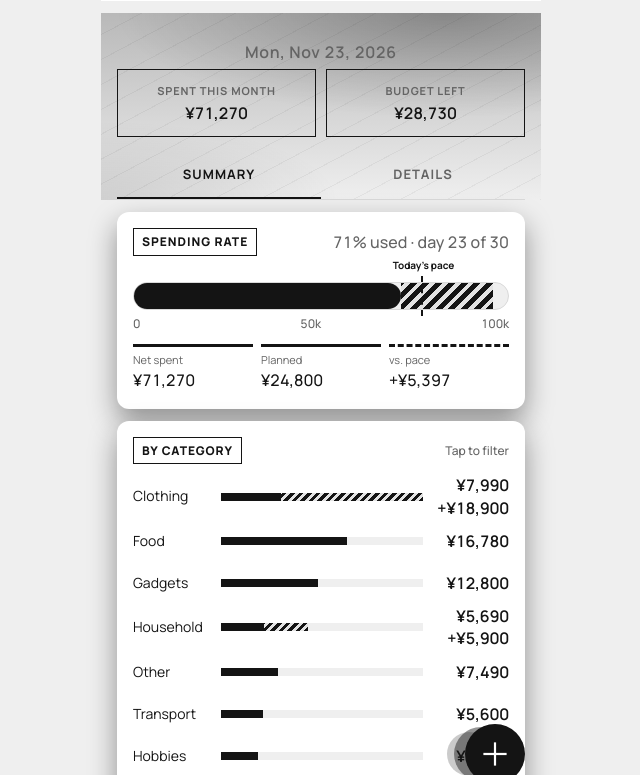
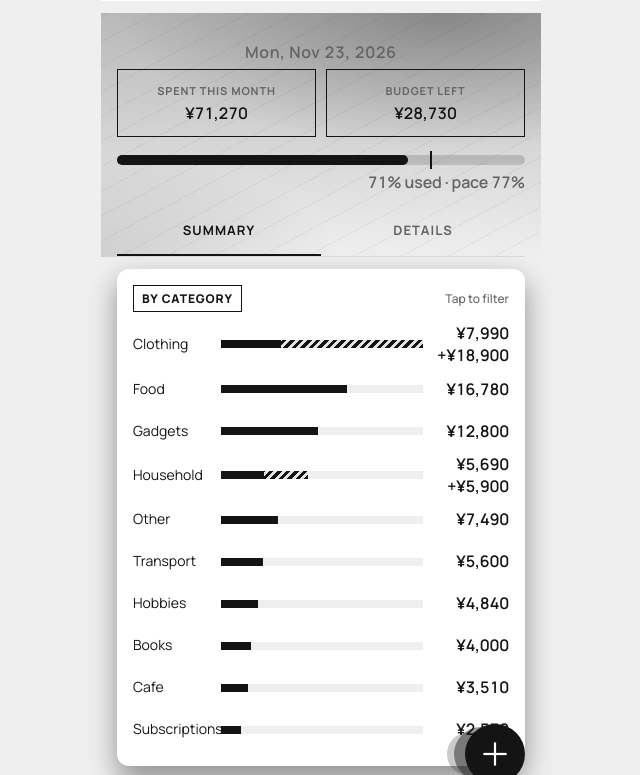
Before and after one commit to samaraizu/myfinance, a website: page app/index.html in a window 1280 px wide. Shown: the top 775 px of the page, without its empty margins (319-959 px from the left). Drawn offline with Linux system fonts and the light colour scheme.

Commit message:
FV: fold spending rate into one bar with used and pace percentages
Co-Authored-By: Claude Opus 5.5 <noreply@anthropic.com>
Claude-Session: https://claude.ai/code/session_01GK8WfcCvQhH8MRLfkYDd5e

```diff
--- a/app/index.html
+++ b/app/index.html
@@ -110,6 +110,11 @@ body::before{content:"";position:fixed;inset:0 0 auto;height:env(safe-area-inset
 .hero-nums small{font-size:11px;font-weight:700;letter-spacing:.08em;text-transform:uppercase;color:var(--muted)}
 .catsel{margin:2px 0 6px}
 .catsel select{min-height:44px}
+.hero-rate{width:100%;display:grid;gap:6px}
+.hero-rate .meter{margin:4px 0 0;height:10px;border:0;background:color-mix(in srgb,var(--ink) 16%,transparent)}
+.hero-rate .seg.plan{display:none}
+.hero-rate .pace{top:-4px;bottom:-4px;border-left:2px solid var(--ink)}
+.hero-rate p{margin:0;text-align:right;color:var(--muted)}
 /* スタイル切り替え（試作用） */
 .styles{display:flex;gap:6px;overflow-x:auto;scrollbar-width:none;margin:0 -16px;padding:2px 16px}
 .styles::-webkit-scrollbar{display:none}
@@ -371,6 +376,15 @@ body::before{content:"";position:fixed;inset:0 0 auto;height:env(safe-area-inset
       <div><small>Spent this month</small><b class="num" id="heroSpent"></b></div>
       <div><small>Budget left</small><b class="num" id="heroLeft"></b></div>
     </div>
+    <div class="hero-rate">
+      <div class="meter">
+        <div class="seg spent" id="segSpent"></div>
+        <div class="seg plan" id="segPlan"></div>
+        <div class="seg over" id="segOver"></div>
+        <div class="pace" id="pace"></div>
+      </div>
+      <p class="num" id="rateTxt"></p>
+    </div>
     <button class="pillbtn" type="button" id="nightAdd" hidden>＋ Add</button>
     <div class="tabs" role="tablist" aria-label="Views">
       <button type="button" role="tab" id="tabSummary" aria-selected="true" data-tab="summary">Summary</button>
@@ -393,21 +407,9 @@ body::before{content:"";position:fixed;inset:0 0 auto;height:env(safe-area-inset
     <b id="perDay"></b><div id="netline"></div>
   </div>
 
-  <section class="card" aria-label="Spending rate" data-tab="summary">
-    <h2>Spending rate <span class="num" id="rateTxt"></span></h2>
-    <div class="meter">
-      <div class="seg spent" id="segSpent"></div>
-      <div class="seg plan" id="segPlan"></div>
-      <div class="seg over" id="segOver"></div>
-      <div class="pace" id="pace"><span>Today's pace</span></div>
-    </div>
-    <div class="scale num"><span>0</span><span id="scaleMid">50k</span><span id="scaleMax">100k</span></div>
-    <div class="legend">
-      <div class="l-spent"><small>Net spent</small><span class="num" id="lgSpent"></span></div>
-      <div class="l-plan"><small>Planned</small><span class="num" id="lgPlan"></span></div>
-      <div class="l-free"><small>vs. pace</small><span class="num" id="lgPace"></span></div>
-    </div>
-  </section>
+  <div hidden aria-hidden="true">
+    <span id="scaleMid"></span><span id="scaleMax"></span><span id="lgSpent"></span><span id="lgPlan"></span><span id="lgPace"></span>
+  </div>
 
   <section class="card" aria-label="Paybacks" data-tab="details" hidden>
     <h2>Paybacks <span id="bSplit"></span></h2>
@@ -777,7 +779,7 @@ function render(){
   Object.assign($("segOver").style, {left: (100-over/BUDGET*100)+"%", width: (over/BUDGET*100)+"%"});
   $("pace").style.left = (ideal/BUDGET*100)+"%";
   $("lgSpent").textContent = yen(spent);
-  $("rateTxt").textContent = `${Math.round(spent/BUDGET*100)}% used · day ${DAY} of ${DAYS}`;
+  $("rateTxt").textContent = `${Math.round(spent/BUDGET*100)}% used · pace ${Math.round(DAY/DAYS*100)}%`;
   $("lgPlan").textContent = yen(plan);
   $("lgPace").textContent = (diff>=0?"+":"−") + yen(Math.abs(diff));
   $("netline").innerHTML = `Card <span class="num">${yen(cardTotal)}</span> − paybacks <b class="num">${yen(backIn)}</b>`
```
Also changed, not shown: ui/prototype.html (+18 -16 lines).
